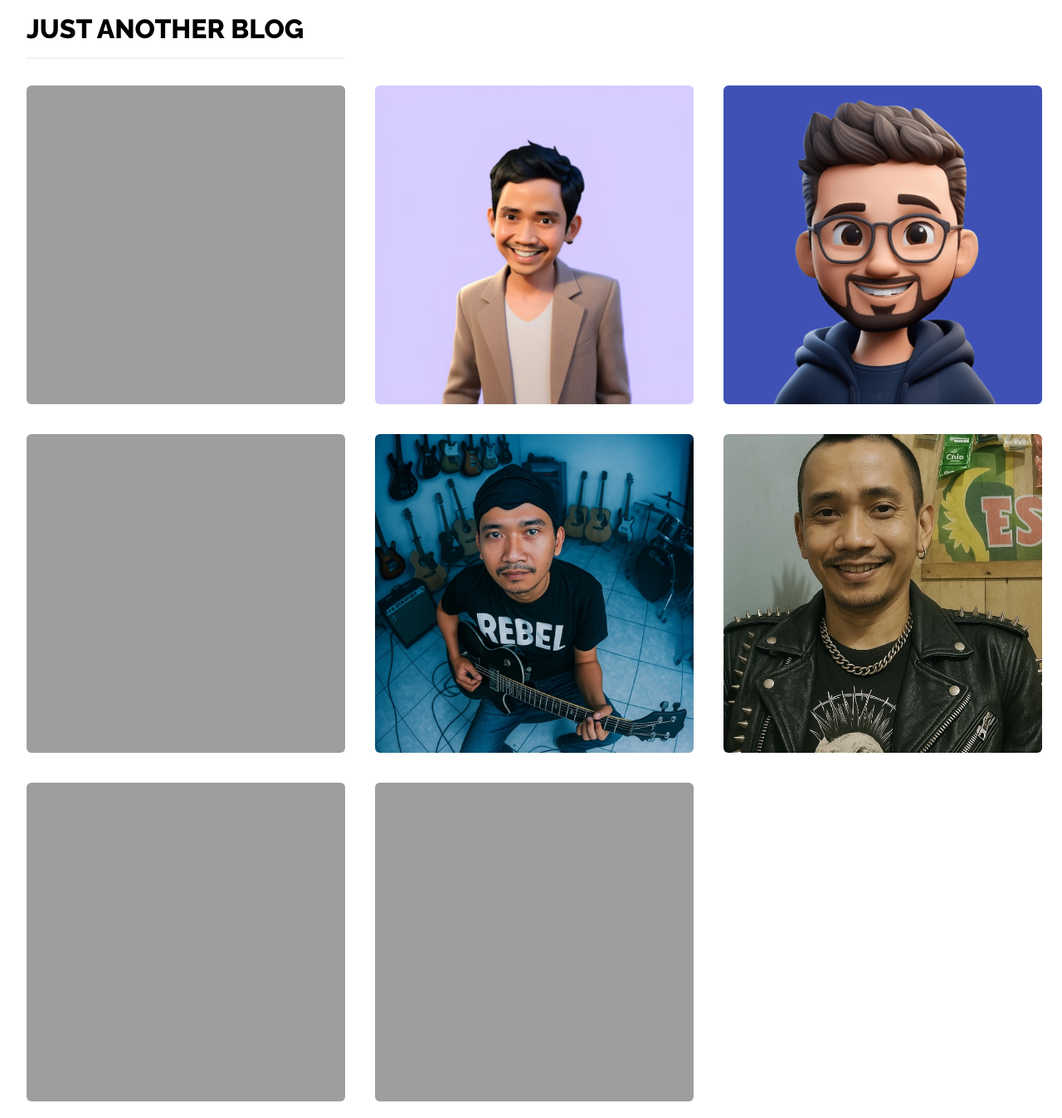
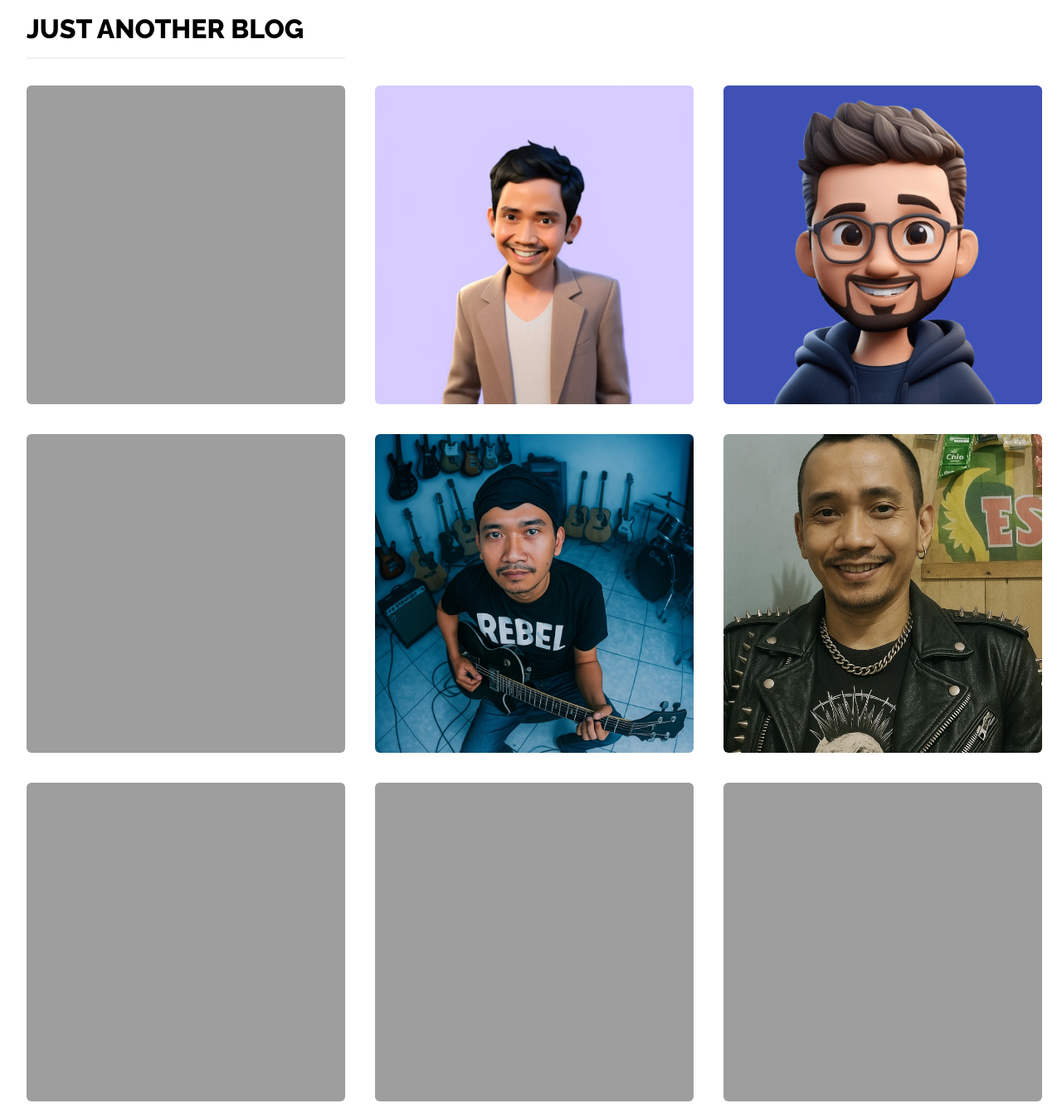
Before and after one commit to bungferry/bungferry.github.io, a Jekyll site: the page built from index.html, in a window 1280 px wide. Shown: the whole page at 83% size. Built offline with Jekyll 4.4.1, drawn with Linux system fonts in a browser that asks for light colours.

Commit message:
Update foto.yml

```diff
--- a/_data/foto.yml
+++ b/_data/foto.yml
@@ -6,3 +6,4 @@
 - url: https://verdoank.pages.dev/assets/images/photo6.webp
 - url: https://verdoank.pages.dev/assets/images/photo7.png
 - url: https://verdoank.pages.dev/assets/images/photo8.png
+- url: https://verdoank.pages.dev/assets/images/photo9.png
```
